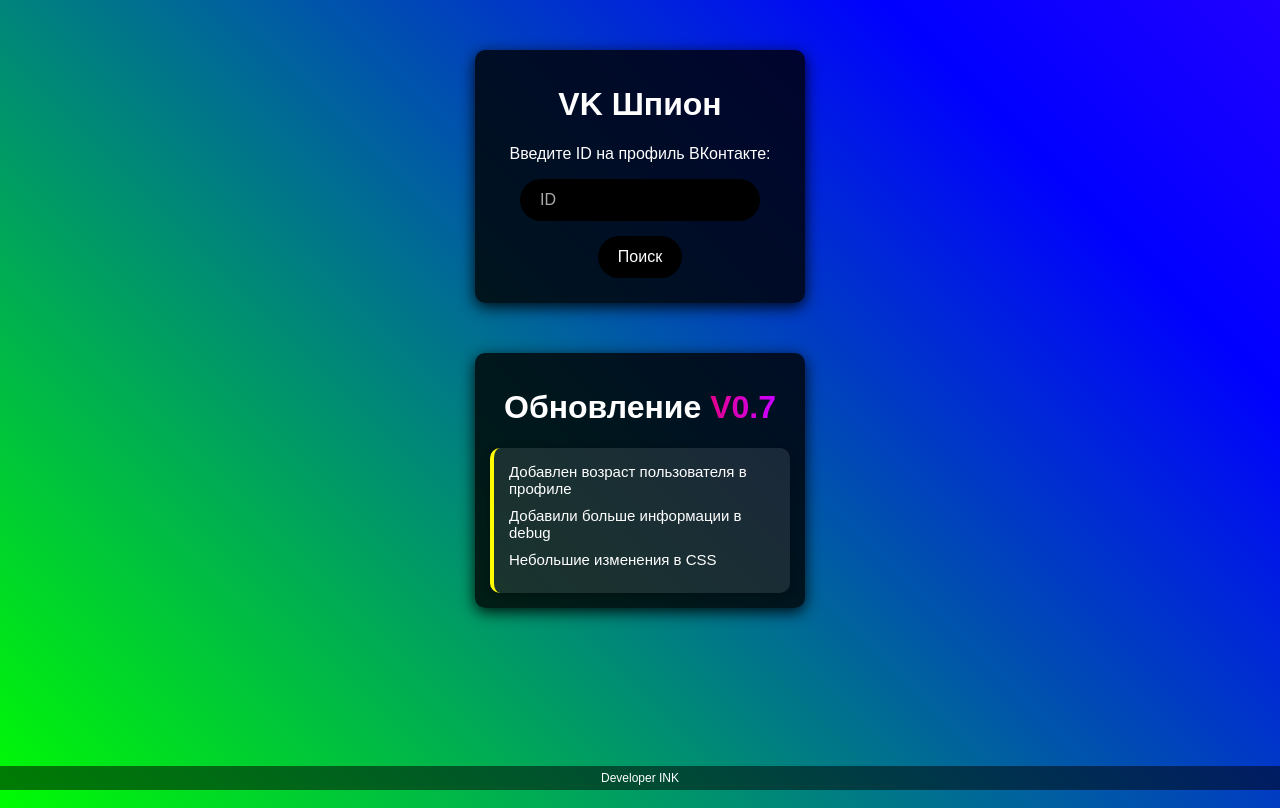
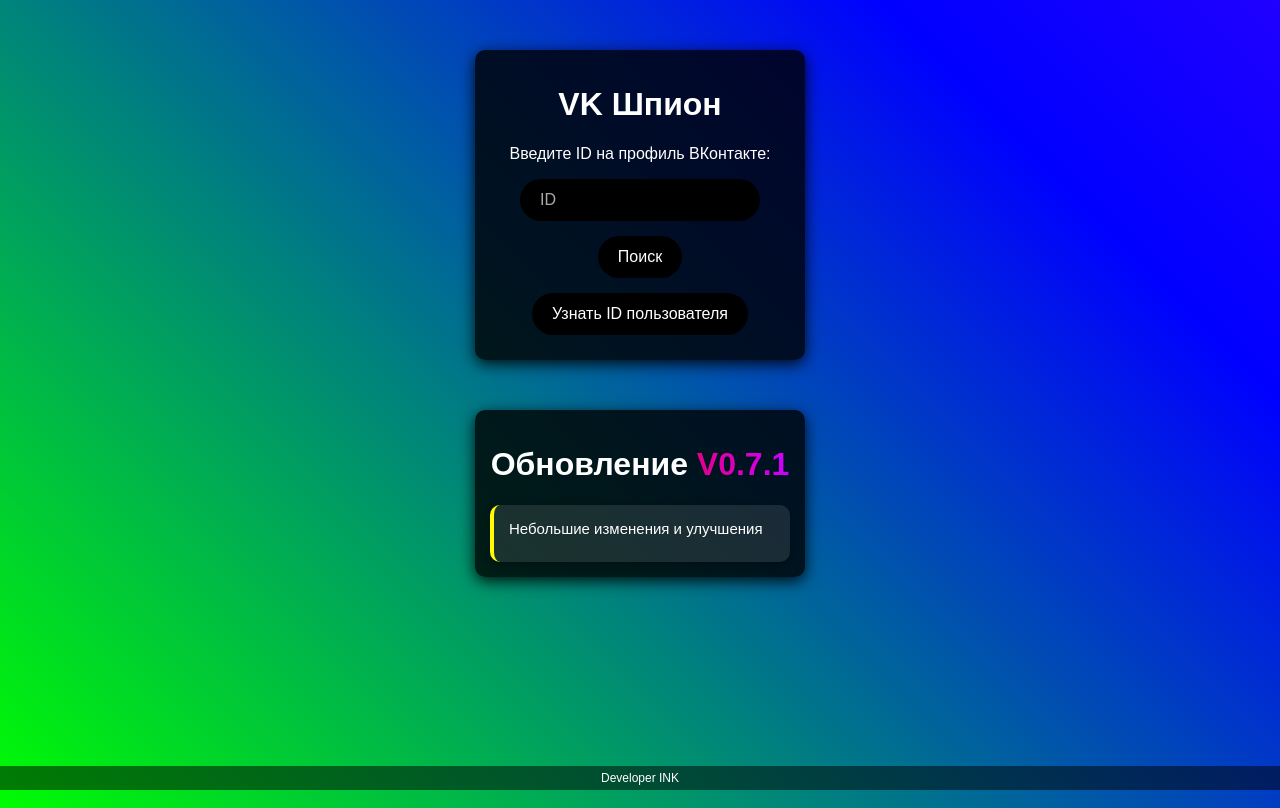
Before and after one commit to inkoson007/INFO-VK-PROFILE-WEB, a PHP site: page / in a window 1280 px wide. Shown: the top 808 px of the page. Run offline with PHP 8.4, Linux system fonts and the light colour scheme.

Commit message:
Обновление V0.7.1
Небольшие изменения и улучшения

```diff
--- a/index.php
+++ b/index.php
@@ -16,15 +16,14 @@
         <p>Введите ID на профиль ВКонтакте:</p>
         <input type="text" id="vk_id" placeholder="ID">
         <button onclick="searchProfile()">Поиск</button>
+        <button onclick="window.location.href='https://regvk.com/id/'">Узнать ID пользователя</button>
     </div>
 
     <div class="container">
-    <h1>Обновление <span class="rainbow-text">V0.7</span></h1>
+    <h1>Обновление <span class="rainbow-text">V0.7.1</span></h1>
     <div class="update-block">
         <ul>
-            <li>Добавлен возраст пользователя в профиле</li>
-            <li>Добавили больше информации в debug</li>
-            <li>Небольшие изменения в CSS</li>
+            <li>Небольшие изменения и улучшения</li>
         </ul>
     </div>
 </div>
--- a/profile.php
+++ b/profile.php
@@ -91,7 +91,7 @@ if ($bdate && preg_match('/^\d{1,2}\.\d{1,2}\.\d{4}$/', $bdate)) {
         <button onclick="window.location.href='friends.php?id=<?php echo $vk_id; ?>'">Просмотр друзей</button>
         <button onclick="window.location.href='followers.php?id=<?php echo $vk_id; ?>'">Просмотр подписчиков</button>
         <button onclick="window.location.href='likes_from_users.php?id=<?php echo $vk_id; ?>'">Статистика лайков</button>
-        <button onclick="window.location.href='possibly_chatted.php?id=<?php echo $vk_id; ?>'">Возможно общался(ется)</button>
+        <button onclick="window.location.href='possibly_chatted.php?id=<?php echo $vk_id; ?>'">Возможное общение</button>
         <button onclick="window.location.href='https://vk.com/id<?php echo $vk_id; ?>'">Профиль VK</button>
     </div>
     <footer>Developer INK</footer>
```
